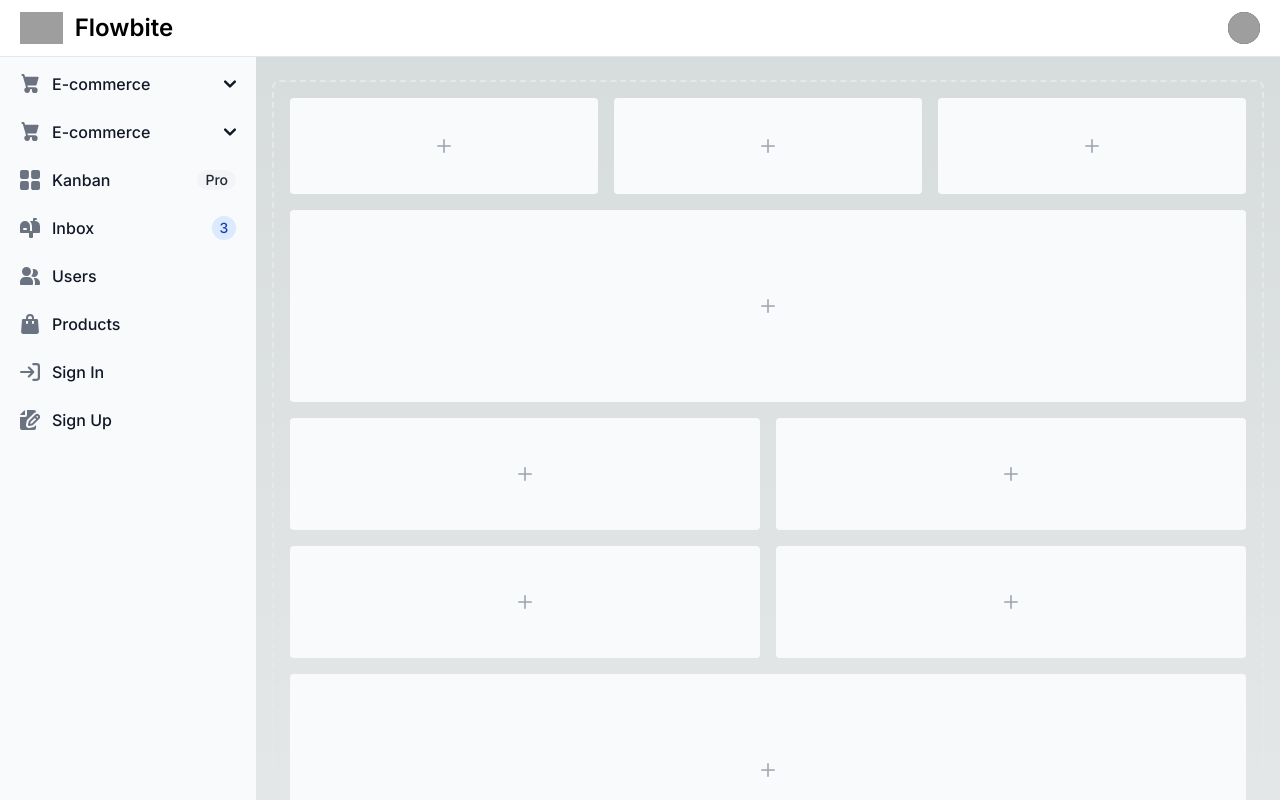
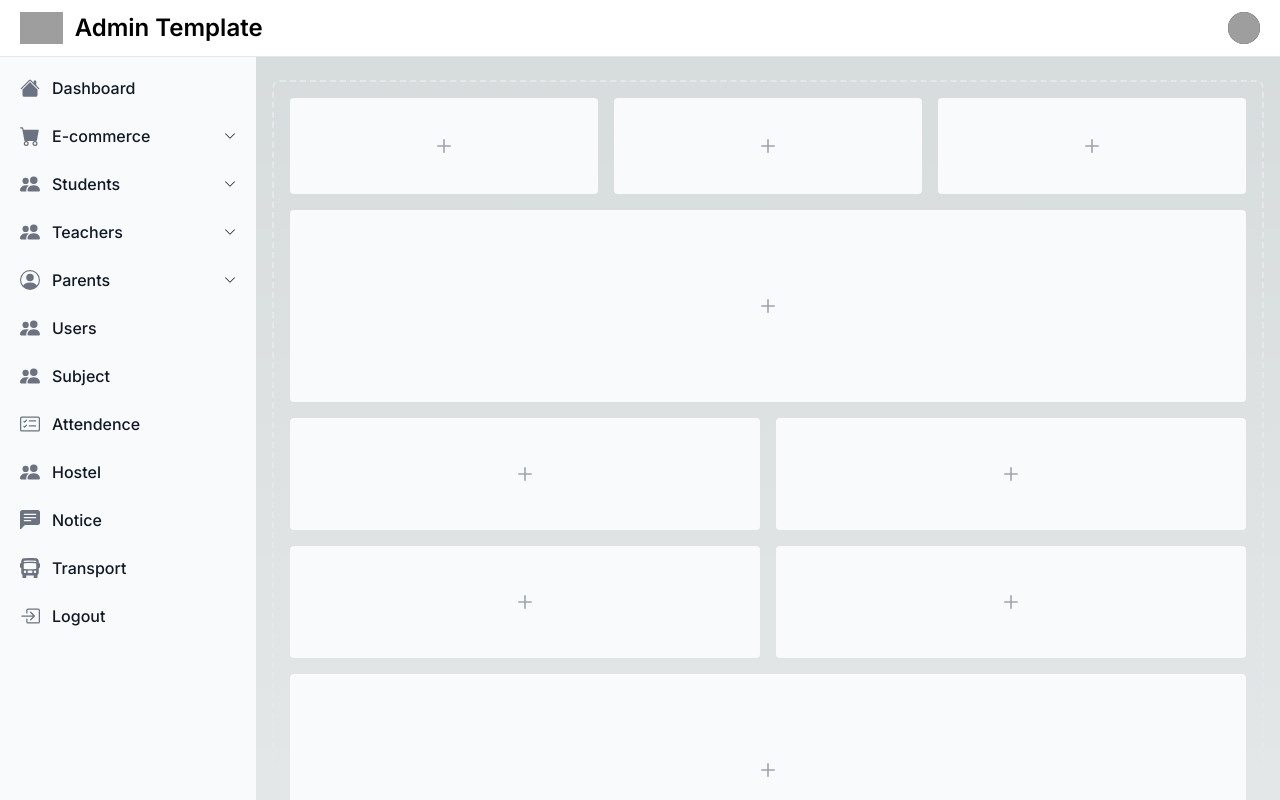
Before and after one commit to chhotu50/dashboard-tailwind-ui, a Next.js app: page / in a window 1280 px wide. Shown: the top 800 px of the page. Built offline with nearby package versions, Linux system fonts and the light colour scheme; grey boxes are pictures that could not be loaded.

Commit message:
add nav bar

```diff
--- a/package.json
+++ b/package.json
@@ -11,6 +11,7 @@
   "dependencies": {
     "next": "14.2.3",
     "react": "^18",
+    "react-bootstrap-icons": "^1.11.4",
     "react-dom": "^18",
     "sass": "^1.76.0"
   },
--- a/src/components/aside-sidebar/index.tsx
+++ b/src/components/aside-sidebar/index.tsx
@@ -1,272 +1,126 @@
-import React from 'react'
+import React from "react";
+import { Icon } from "../icon";
+const LILists = [
+  { title: "Dashboard", icon: "HouseFill", url: "", subLink: [] },
+  {
+    title: "E-commerce",
+    icon: "CartFill",
+    url: "",
+    subLink: [
+      { title: "Dashboard", url: "" },
+      { title: "Dashboard", url: "" },
+    ],
+  },
+  {
+    title: "Students",
+    icon: "PeopleFill",
+    url: "",
+    subLink: [
+      { title: "All Students", url: "" },
+      { title: "Students Details", url: "" },
+      { title: "Admission Form", url: "" },
+      { title: "Student Promotion", url: "" },
+    ],
+  },
+  {
+    title: "Teachers",
+    icon: "PeopleFill",
+    url: "",
+    subLink: [
+      { title: "All Teachers", url: "" },
+      { title: "Teachers Details", url: "" },
+      { title: "Add Teacher", url: "" },
+      { title: "Payment", url: "" },
+    ],
+  },
+  {
+    title: "Parents",
+    icon: "PersonCircle",
+    url: "",
+    subLink: [
+      { title: "All Parents", url: "" },
+      { title: "Parents Details", url: "" },
+      { title: "Add Parents", url: "" },
+    ],
+  },
+  { title: "Users", icon: "PeopleFill", url: "", subLink: [] },
+  { title: "Subject", icon: "PeopleFill", url: "", subLink: [] },
+  { title: "Attendence", icon: "CardChecklist", url: "", subLink: [] },
+  { title: "Hostel", icon: "PeopleFill", url: "", subLink: [] },
+  { title: "Notice", icon: "ChatLeftTextFill", url: "", subLink: [] },
+  { title: "Transport", icon: "BusFrontFill", url: "", subLink: [] },
+  { title: "Logout", icon: "BoxArrowInRight", url: "", subLink: [] },
+];
 const AsideSidebar = () => {
   return (
     <aside
       id="logo-sidebar"
-    className="fixed top-0 left-0 z-40 w-64 h-screen transition-transform -translate-x-full sm:translate-x-0"
+      className="fixed mt-10 top-0 left-0 z-40 w-64 h-screen transition-transform -translate-x-full sm:translate-x-0"
       aria-label="Sidebar"
     >
       <div className="h-full px-3 py-4 overflow-y-auto bg-gray-50 dark:bg-gray-800">
-      <ul className="space-y-2 font-medium">
-        <li>
+        <ul className="space-y-2 font-medium mb-16 mt-3">
+          {LILists.map((item: any, index: number) => {
+            return (
+              <li key={index}>
+                {item.subLink && item.subLink.length !== 0 ? (
+                  <>
+                    <button
+                      type="button"
+                      className="child-dropdown flex items-center w-full p-2 text-base text-gray-900 transition duration-75 rounded-lg group hover:bg-gray-100 dark:text-white dark:hover:bg-gray-700"
+                    >
+                      <Icon
+                        iconName={item.icon}
+                        size={96}
+                        className="w-5 h-5 text-gray-500 transition duration-75 dark:text-gray-400 group-hover:text-gray-900 dark:group-hover:text-white"
+                      />
+
+                      <span className="flex-1 ms-3 text-left rtl:text-right whitespace-nowrap">
+                        {item.title}
+                      </span>
+                      <Icon
+                        iconName="ChevronDown"
+                        className="w-3 h-3 font-bold"
+                      />
+                    </button>
+                    <ul className="hidden py-2 space-y-2">
+                      {item.subLink.map(
+                        (item_subLink: any, index_subLink: number) => {
+                          return (
+                            <li key={index_subLink}>
+                              <a
+                                href="#"
+                                className="flex items-center w-full p-2 text-gray-900 transition duration-75 rounded-lg pl-11 group hover:bg-gray-100 dark:text-white dark:hover:bg-gray-700"
+                              >
+                                {item_subLink.title}
+                              </a>
+                            </li>
+                          );
+                        }
+                      )}
+                    </ul>
+                  </>
+                ) : (
                   <a
                     href="#"
                     className="flex items-center p-2 text-gray-900 rounded-lg dark:text-white hover:bg-gray-100 dark:hover:bg-gray-700 group"
                   >
-            <svg
+                    <Icon
+                      iconName={item.icon}
+                      size={96}
                       className="w-5 h-5 text-gray-500 transition duration-75 dark:text-gray-400 group-hover:text-gray-900 dark:group-hover:text-white"
-              aria-hidden="true"
-              xmlns="http://www.w3.org/2000/svg"
-              fill="currentColor"
-              viewBox="0 0 22 21"
-            >
-              <path d="M16.975 11H10V4.025a1 1 0 0 0-1.066-.998 8.5 8.5 0 1 0 9.039 9.039.999.999 0 0 0-1-1.066h.002Z" />
-              <path d="M12.5 0c-.157 0-.311.01-.565.027A1 1 0 0 0 11 1.02V10h8.975a1 1 0 0 0 1-.935c.013-.188.028-.374.028-.565A8.51 8.51 0 0 0 12.5 0Z" />
-            </svg>
-            <span className="ms-3">Dashboard</span>
+                    />
+                    <span className="ms-3">{item.title}</span>
                   </a>
+                )}
               </li>
-        <li>
-          <button
-            type="button"
-            className="child-dropdown flex items-center w-full p-2 text-base text-gray-900 transition duration-75 rounded-lg group hover:bg-gray-100 dark:text-white dark:hover:bg-gray-700"
-          >
-            <svg
-              className="flex-shrink-0 w-5 h-5 text-gray-500 transition duration-75 group-hover:text-gray-900 dark:text-gray-400 dark:group-hover:text-white"
-              aria-hidden="true"
-              xmlns="http://www.w3.org/2000/svg"
-              fill="currentColor"
-              viewBox="0 0 18 21"
-            >
-              <path d="M15 12a1 1 0 0 0 .962-.726l2-7A1 1 0 0 0 17 3H3.77L3.175.745A1 1 0 0 0 2.208 0H1a1 1 0 0 0 0 2h.438l.6 2.255v.019l2 7 .746 2.986A3 3 0 1 0 9 17a2.966 2.966 0 0 0-.184-1h2.368c-.118.32-.18.659-.184 1a3 3 0 1 0 3-3H6.78l-.5-2H15Z" />
-            </svg>
-            <span className="flex-1 ms-3 text-left rtl:text-right whitespace-nowrap">
-              E-commerce
-            </span>
-            <svg
-              className="w-3 h-3"
-              aria-hidden="true"
-              xmlns="http://www.w3.org/2000/svg"
-              fill="none"
-              viewBox="0 0 10 6"
-            >
-              <path
-                stroke="currentColor"
-                strokeLinecap="round"
-                strokeLinejoin="round"
-                strokeWidth={2}
-                d="m1 1 4 4 4-4"
-              />
-            </svg>
-          </button>
-          <ul className="hidden py-2 space-y-2">
-            <li>
-              <a
-                href="#"
-                className="flex items-center w-full p-2 text-gray-900 transition duration-75 rounded-lg pl-11 group hover:bg-gray-100 dark:text-white dark:hover:bg-gray-700"
-              >
-                Products
-              </a>
-            </li>
-            <li>
-              <a
-                href="#"
-                className="flex items-center w-full p-2 text-gray-900 transition duration-75 rounded-lg pl-11 group hover:bg-gray-100 dark:text-white dark:hover:bg-gray-700"
-              >
-                Billing
-              </a>
-            </li>
-            <li>
-              <a
-                href="#"
-                className="flex items-center w-full p-2 text-gray-900 transition duration-75 rounded-lg pl-11 group hover:bg-gray-100 dark:text-white dark:hover:bg-gray-700"
-              >
-                Invoice
-              </a>
-            </li>
-          </ul>
-        </li>
+            );
+          })}
 
-        <li>
-          <button
-            type="button"
-            className="child-dropdown flex items-center w-full p-2 text-base text-gray-900 transition duration-75 rounded-lg group hover:bg-gray-100 dark:text-white dark:hover:bg-gray-700"
-          >
-            <svg
-              className="flex-shrink-0 w-5 h-5 text-gray-500 transition duration-75 group-hover:text-gray-900 dark:text-gray-400 dark:group-hover:text-white"
-              aria-hidden="true"
-              xmlns="http://www.w3.org/2000/svg"
-              fill="currentColor"
-              viewBox="0 0 18 21"
-            >
-              <path d="M15 12a1 1 0 0 0 .962-.726l2-7A1 1 0 0 0 17 3H3.77L3.175.745A1 1 0 0 0 2.208 0H1a1 1 0 0 0 0 2h.438l.6 2.255v.019l2 7 .746 2.986A3 3 0 1 0 9 17a2.966 2.966 0 0 0-.184-1h2.368c-.118.32-.18.659-.184 1a3 3 0 1 0 3-3H6.78l-.5-2H15Z" />
-            </svg>
-            <span className="flex-1 ms-3 text-left rtl:text-right whitespace-nowrap">
-              E-commerce
-            </span>
-            <svg
-              className="w-3 h-3"
-              aria-hidden="true"
-              xmlns="http://www.w3.org/2000/svg"
-              fill="none"
-              viewBox="0 0 10 6"
-            >
-              <path
-                stroke="currentColor"
-                strokeLinecap="round"
-                strokeLinejoin="round"
-                strokeWidth={2}
-                d="m1 1 4 4 4-4"
-              />
-            </svg>
-          </button>
-          <ul className="hidden py-2 space-y-2">
-            <li>
-              <a
-                href="#"
-                className="flex items-center w-full p-2 text-gray-900 transition duration-75 rounded-lg pl-11 group hover:bg-gray-100 dark:text-white dark:hover:bg-gray-700"
-              >
-                Products
-              </a>
-            </li>
-            <li>
-              <a
-                href="#"
-                className="flex items-center w-full p-2 text-gray-900 transition duration-75 rounded-lg pl-11 group hover:bg-gray-100 dark:text-white dark:hover:bg-gray-700"
-              >
-                Billing
-              </a>
-            </li>
-            <li>
-              <a
-                href="#"
-                className="flex items-center w-full p-2 text-gray-900 transition duration-75 rounded-lg pl-11 group hover:bg-gray-100 dark:text-white dark:hover:bg-gray-700"
-              >
-                Invoice
-              </a>
-            </li>
-          </ul>
-        </li>
-        <li>
-          <a
-            href="#"
-            className="flex items-center p-2 text-gray-900 rounded-lg dark:text-white hover:bg-gray-100 dark:hover:bg-gray-700 group"
-          >
-            <svg
-              className="flex-shrink-0 w-5 h-5 text-gray-500 transition duration-75 dark:text-gray-400 group-hover:text-gray-900 dark:group-hover:text-white"
-              aria-hidden="true"
-              xmlns="http://www.w3.org/2000/svg"
-              fill="currentColor"
-              viewBox="0 0 18 18"
-            >
-              <path d="M6.143 0H1.857A1.857 1.857 0 0 0 0 1.857v4.286C0 7.169.831 8 1.857 8h4.286A1.857 1.857 0 0 0 8 6.143V1.857A1.857 1.857 0 0 0 6.143 0Zm10 0h-4.286A1.857 1.857 0 0 0 10 1.857v4.286C10 7.169 10.831 8 11.857 8h4.286A1.857 1.857 0 0 0 18 6.143V1.857A1.857 1.857 0 0 0 16.143 0Zm-10 10H1.857A1.857 1.857 0 0 0 0 11.857v4.286C0 17.169.831 18 1.857 18h4.286A1.857 1.857 0 0 0 8 16.143v-4.286A1.857 1.857 0 0 0 6.143 10Zm10 0h-4.286A1.857 1.857 0 0 0 10 11.857v4.286c0 1.026.831 1.857 1.857 1.857h4.286A1.857 1.857 0 0 0 18 16.143v-4.286A1.857 1.857 0 0 0 16.143 10Z" />
-            </svg>
-            <span className="flex-1 ms-3 whitespace-nowrap">Kanban</span>
-            <span className="inline-flex items-center justify-center px-2 ms-3 text-sm font-medium text-gray-800 bg-gray-100 rounded-full dark:bg-gray-700 dark:text-gray-300">
-              Pro
-            </span>
-          </a>
-        </li>
-        <li>
-          <a
-            href="#"
-            className="flex items-center p-2 text-gray-900 rounded-lg dark:text-white hover:bg-gray-100 dark:hover:bg-gray-700 group"
-          >
-            <svg
-              className="flex-shrink-0 w-5 h-5 text-gray-500 transition duration-75 dark:text-gray-400 group-hover:text-gray-900 dark:group-hover:text-white"
-              aria-hidden="true"
-              xmlns="http://www.w3.org/2000/svg"
-              fill="currentColor"
-              viewBox="0 0 20 20"
-            >
-              <path d="m17.418 3.623-.018-.008a6.713 6.713 0 0 0-2.4-.569V2h1a1 1 0 1 0 0-2h-2a1 1 0 0 0-1 1v2H9.89A6.977 6.977 0 0 1 12 8v5h-2V8A5 5 0 1 0 0 8v6a1 1 0 0 0 1 1h8v4a1 1 0 0 0 1 1h2a1 1 0 0 0 1-1v-4h6a1 1 0 0 0 1-1V8a5 5 0 0 0-2.582-4.377ZM6 12H4a1 1 0 0 1 0-2h2a1 1 0 0 1 0 2Z" />
-            </svg>
-            <span className="flex-1 ms-3 whitespace-nowrap">Inbox</span>
-            <span className="inline-flex items-center justify-center w-3 h-3 p-3 ms-3 text-sm font-medium text-blue-800 bg-blue-100 rounded-full dark:bg-blue-900 dark:text-blue-300">
-              3
-            </span>
-          </a>
-        </li>
-        <li>
-          <a
-            href="#"
-            className="flex items-center p-2 text-gray-900 rounded-lg dark:text-white hover:bg-gray-100 dark:hover:bg-gray-700 group"
-          >
-            <svg
-              className="flex-shrink-0 w-5 h-5 text-gray-500 transition duration-75 dark:text-gray-400 group-hover:text-gray-900 dark:group-hover:text-white"
-              aria-hidden="true"
-              xmlns="http://www.w3.org/2000/svg"
-              fill="currentColor"
-              viewBox="0 0 20 18"
-            >
-              <path d="M14 2a3.963 3.963 0 0 0-1.4.267 6.439 6.439 0 0 1-1.331 6.638A4 4 0 1 0 14 2Zm1 9h-1.264A6.957 6.957 0 0 1 15 15v2a2.97 2.97 0 0 1-.184 1H19a1 1 0 0 0 1-1v-1a5.006 5.006 0 0 0-5-5ZM6.5 9a4.5 4.5 0 1 0 0-9 4.5 4.5 0 0 0 0 9ZM8 10H5a5.006 5.006 0 0 0-5 5v2a1 1 0 0 0 1 1h11a1 1 0 0 0 1-1v-2a5.006 5.006 0 0 0-5-5Z" />
-            </svg>
-            <span className="flex-1 ms-3 whitespace-nowrap">Users</span>
-          </a>
-        </li>
-        <li>
-          <a
-            href="#"
-            className="flex items-center p-2 text-gray-900 rounded-lg dark:text-white hover:bg-gray-100 dark:hover:bg-gray-700 group"
-          >
-            <svg
-              className="flex-shrink-0 w-5 h-5 text-gray-500 transition duration-75 dark:text-gray-400 group-hover:text-gray-900 dark:group-hover:text-white"
-              aria-hidden="true"
-              xmlns="http://www.w3.org/2000/svg"
-              fill="currentColor"
-              viewBox="0 0 18 20"
-            >
-              <path d="M17 5.923A1 1 0 0 0 16 5h-3V4a4 4 0 1 0-8 0v1H2a1 1 0 0 0-1 .923L.086 17.846A2 2 0 0 0 2.08 20h13.84a2 2 0 0 0 1.994-2.153L17 5.923ZM7 9a1 1 0 0 1-2 0V7h2v2Zm0-5a2 2 0 1 1 4 0v1H7V4Zm6 5a1 1 0 1 1-2 0V7h2v2Z" />
-            </svg>
-            <span className="flex-1 ms-3 whitespace-nowrap">Products</span>
-          </a>
-        </li>
-        <li>
-          <a
-            href="#"
-            className="flex items-center p-2 text-gray-900 rounded-lg dark:text-white hover:bg-gray-100 dark:hover:bg-gray-700 group"
-          >
-            <svg
-              className="flex-shrink-0 w-5 h-5 text-gray-500 transition duration-75 dark:text-gray-400 group-hover:text-gray-900 dark:group-hover:text-white"
-              aria-hidden="true"
-              xmlns="http://www.w3.org/2000/svg"
-              fill="none"
-              viewBox="0 0 18 16"
-            >
-              <path
-                stroke="currentColor"
-                strokeLinecap="round"
-                strokeLinejoin="round"
-                strokeWidth={2}
-                d="M1 8h11m0 0L8 4m4 4-4 4m4-11h3a2 2 0 0 1 2 2v10a2 2 0 0 1-2 2h-3"
-              />
-            </svg>
-            <span className="flex-1 ms-3 whitespace-nowrap">Sign In</span>
-          </a>
-        </li>
-        <li>
-          <a
-            href="#"
-            className="flex items-center p-2 text-gray-900 rounded-lg dark:text-white hover:bg-gray-100 dark:hover:bg-gray-700 group"
-          >
-            <svg
-              className="flex-shrink-0 w-5 h-5 text-gray-500 transition duration-75 dark:text-gray-400 group-hover:text-gray-900 dark:group-hover:text-white"
-              aria-hidden="true"
-              xmlns="http://www.w3.org/2000/svg"
-              fill="currentColor"
-              viewBox="0 0 20 20"
-            >
-              <path d="M5 5V.13a2.96 2.96 0 0 0-1.293.749L.879 3.707A2.96 2.96 0 0 0 .13 5H5Z" />
-              <path d="M6.737 11.061a2.961 2.961 0 0 1 .81-1.515l6.117-6.116A4.839 4.839 0 0 1 16 2.141V2a1.97 1.97 0 0 0-1.933-2H7v5a2 2 0 0 1-2 2H0v11a1.969 1.969 0 0 0 1.933 2h12.134A1.97 1.97 0 0 0 16 18v-3.093l-1.546 1.546c-.413.413-.94.695-1.513.81l-3.4.679a2.947 2.947 0 0 1-1.85-.227 2.96 2.96 0 0 1-1.635-3.257l.681-3.397Z" />
-              <path d="M8.961 16a.93.93 0 0 0 .189-.019l3.4-.679a.961.961 0 0 0 .49-.263l6.118-6.117a2.884 2.884 0 0 0-4.079-4.078l-6.117 6.117a.96.96 0 0 0-.263.491l-.679 3.4A.961.961 0 0 0 8.961 16Zm7.477-9.8a.958.958 0 0 1 .68-.281.961.961 0 0 1 .682 1.644l-.315.315-1.36-1.36.313-.318Zm-5.911 5.911 4.236-4.236 1.359 1.359-4.236 4.237-1.7.339.341-1.699Z" />
-            </svg>
-            <span className="flex-1 ms-3 whitespace-nowrap">Sign Up</span>
-          </a>
-        </li>
         </ul>
       </div>
     </aside>
-  )
-}
+  );
+};
 
-export default AsideSidebar
+export default AsideSidebar;
--- /dev/null
+++ b/src/components/icon/index.tsx
@@ -0,0 +1,12 @@
+'use client';
+import * as icons from 'react-bootstrap-icons';
+interface IconProps extends icons.IconProps {
+  // Cannot use "name" as it is a valid SVG attribute
+  // "iconName", "filename", "icon" will do it instead
+  iconName: keyof typeof icons;
+}
+
+export const Icon = ({ iconName, ...props }: IconProps) => {
+  const BootstrapIcon = icons[iconName];
+  return <BootstrapIcon {...props} />;
+}
--- a/src/components/top-nav-bar/index.tsx
+++ b/src/components/top-nav-bar/index.tsx
@@ -36,7 +36,7 @@ const TopNavbar = () => {
                 alt="FlowBite Logo"
               />
               <span className="self-center text-xl font-semibold sm:text-2xl whitespace-nowrap dark:text-white">
-                Flowbite
+                Admin Template
               </span>
             </a>
           </div>
```
Also changed, not shown: 1 other file (tests, documents, lock files or other folders). Lines whose indentation alone changed are shown as unchanged.
